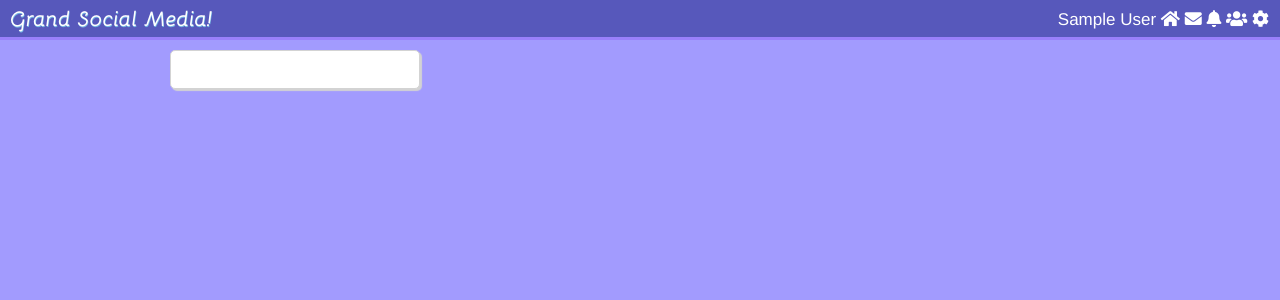
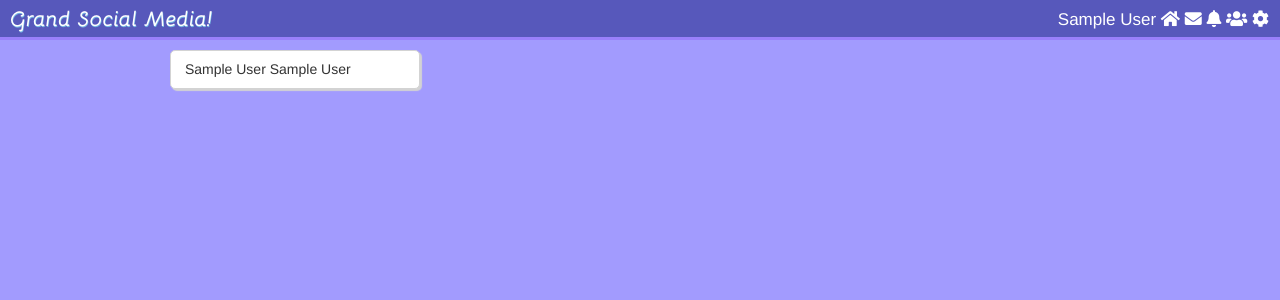
Before and after one commit to Gilberto11/GrandSocialMedia, a PHP site: page / in a window 1280 px wide. Shown: the top 300 px of the page. Run offline with PHP 8.4, Linux system fonts and the light colour scheme; the visitor is signed in with stand-in values (Sample User, id 1); some libraries are stand-ins or nearby versions.

Commit message:
Added code to add user name beside profile picture.

```diff
--- a/index.php
+++ b/index.php
@@ -3,6 +3,12 @@ include("includes/header.php");
 ?>
 	<div class= "user_details column">
 		<a href="#"><img src= "<?php echo $user['profile_pic']?>"></a>
+
+		<?php
+
+			echo $user['first_name'] . " " . $user['last_name'];
+
+		 ?>
 
 	</div>
 
```
